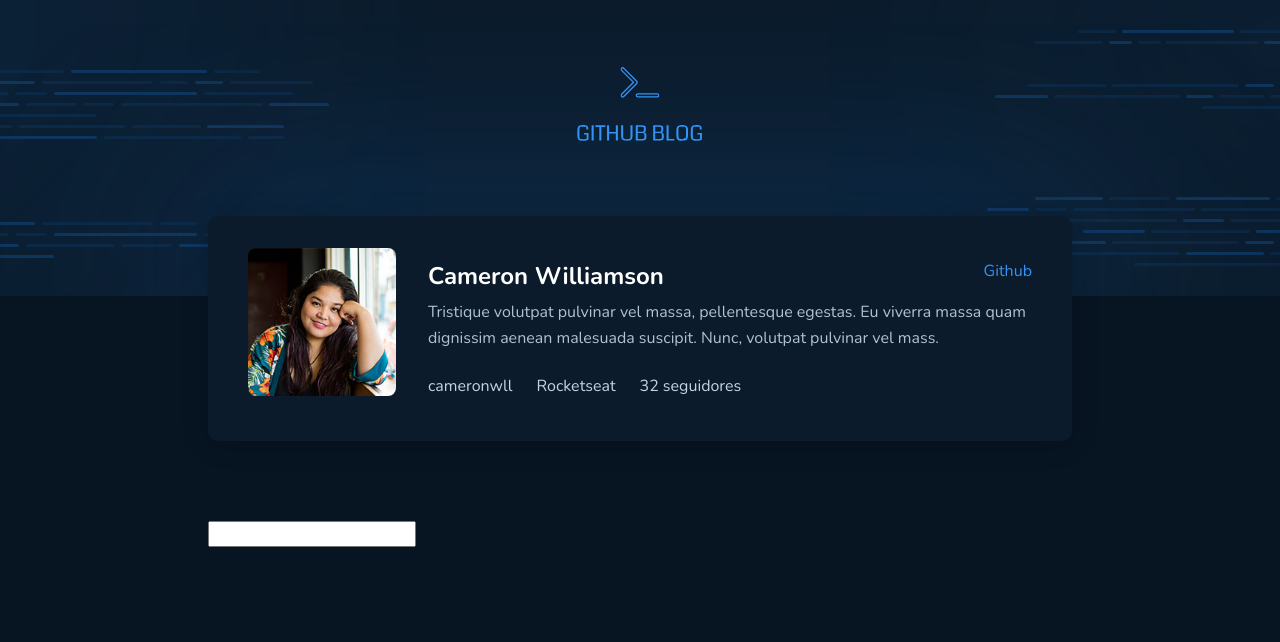
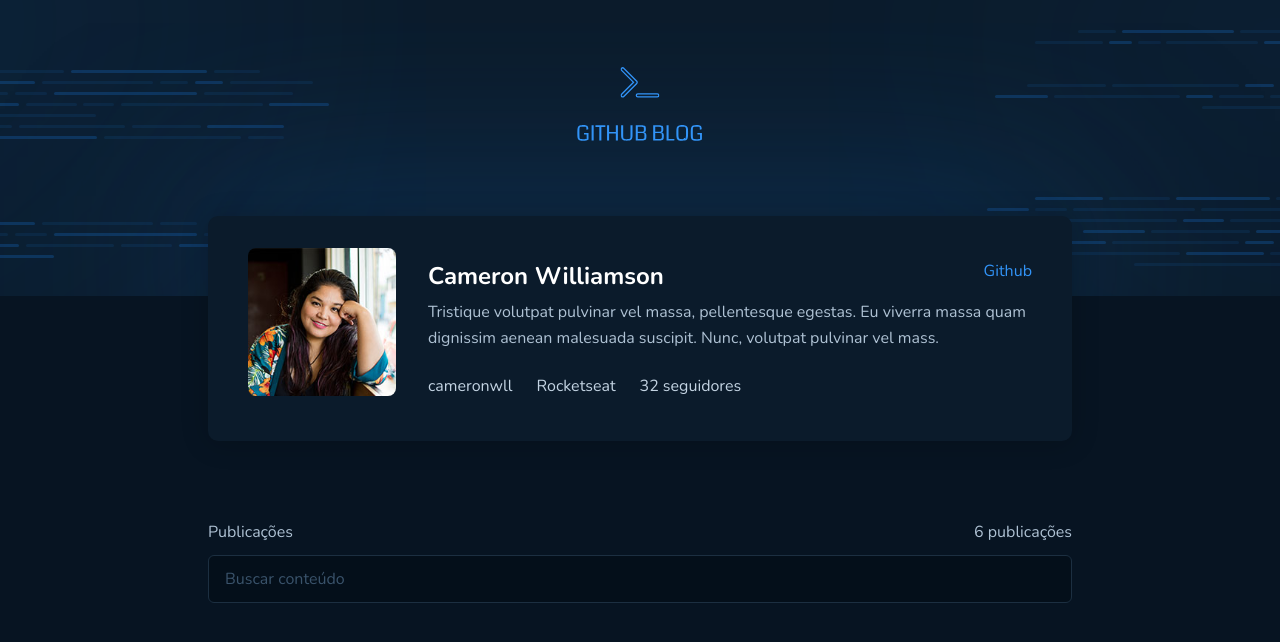
Before and after one commit to PedroMakengo/github-blog, a React (Vite) app: page / in a window 1280 px wide. Shown: the top 642 px of the page. Built offline with nearby package versions, Linux system fonts and the light colour scheme.

Commit message:
Trabalhando

```diff
--- a/src/pages/Home/components/SearchInput/index.tsx
+++ b/src/pages/Home/components/SearchInput/index.tsx
@@ -1,9 +1,13 @@
-import { SearchInputContainer } from './styles'
+import { SearchInputContainer, ContentSearch } from './styles'
 
 export function SearchInput() {
   return (
     <SearchInputContainer action="">
-      <input type="text" />
+      <ContentSearch>
+        <span>Publicações</span>
+        <span>6 publicações</span>
+      </ContentSearch>
+      <input type="text" placeholder="Buscar conteúdo" />
     </SearchInputContainer>
   )
 }
--- a/src/pages/Home/components/SearchInput/styles.ts
+++ b/src/pages/Home/components/SearchInput/styles.ts
@@ -1,3 +1,26 @@
 import styled from 'styled-components'
 
-export const SearchInputContainer = styled.form``
+export const SearchInputContainer = styled.form`
+  input {
+    width: 100%;
+    padding: 12px 16px;
+    background: ${(props) => props.theme['base-input']};
+    border: 1px solid ${(props) => props.theme['base-border']};
+    border-radius: 6px;
+
+    margin-top: 12px;
+
+    &::placeholder {
+      font-family: 'Nunito';
+      font-weight: 400;
+      font-size: 16px;
+      line-height: 160%;
+      color: ${(props) => props.theme['base-label']};
+    }
+  }
+`
+
+export const ContentSearch = styled.div`
+  display: flex;
+  justify-content: space-between;
+`
```
Also changed, not shown: src/pages/Home/components/Card/index.tsx (added, +15 -0 lines), src/pages/Home/components/Card/styles.ts (added).
